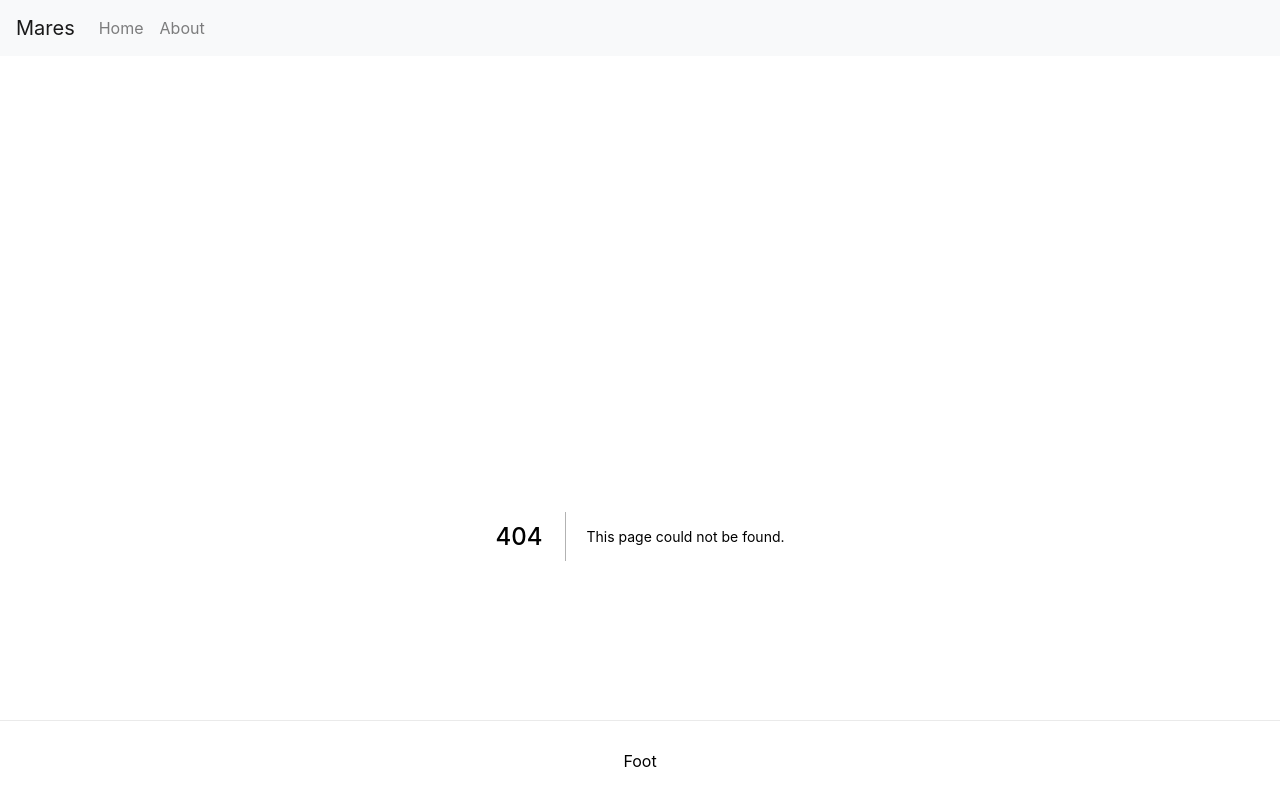
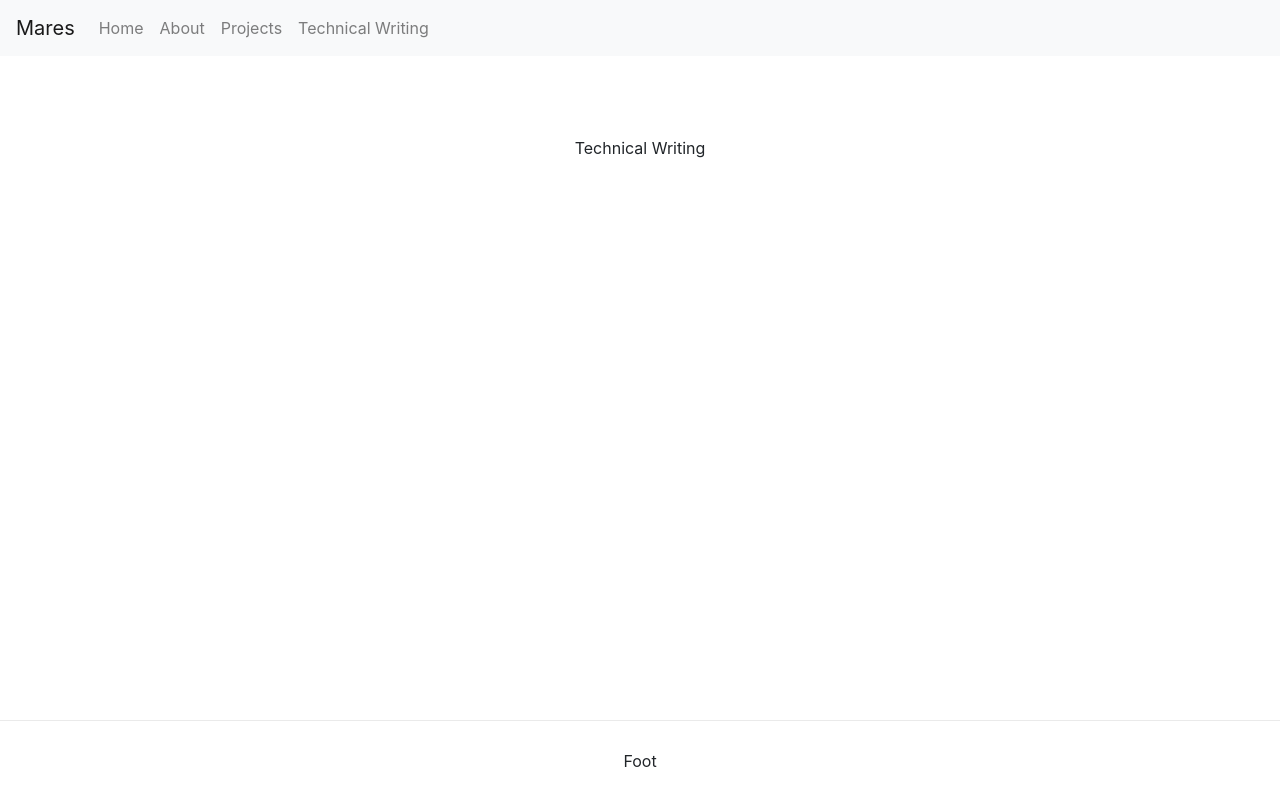
Before and after one commit to maresmartinez/portfolio-v2, a Next.js app: page /technical-writing in a window 1280 px wide. Before the commit this address had no page. Shown: the top 806 px of the page. Built offline with nearby package versions, Linux system fonts and the light colour scheme.

Commit message:
Add stubs for new pages routes

```diff
--- a/components/Layout/Layout.tsx
+++ b/components/Layout/Layout.tsx
@@ -19,7 +19,9 @@ const Layout = ({children} : { children : ReactElement }) : ReactElement => {
       <Navbar.Collapse id="navbar-nav">
         <Nav>
           <Nav.Link href="/">Home</Nav.Link>
-          <Nav.Link href="about">About</Nav.Link>
+          <Nav.Link href="about-me">About</Nav.Link>
+          <Nav.Link href="projects">Projects</Nav.Link>
+          <Nav.Link href="technical-writing">Technical Writing</Nav.Link>
         </Nav>
         </Navbar.Collapse>
       </Navbar>
--- /dev/null
+++ b/pages/technical-writing/index.tsx
@@ -0,0 +1,9 @@
+import React, { ReactNode } from 'react';
+
+export default function Home() : ReactNode {
+  return (
+    <div>
+      <p>Technical Writing</p>
+    </div>
+  )
+}
```
Also changed, not shown: pages/projects/index.tsx (added, +9 -0 lines), pages/about-me/index.tsx (renamed from pages/about/index.tsx).
